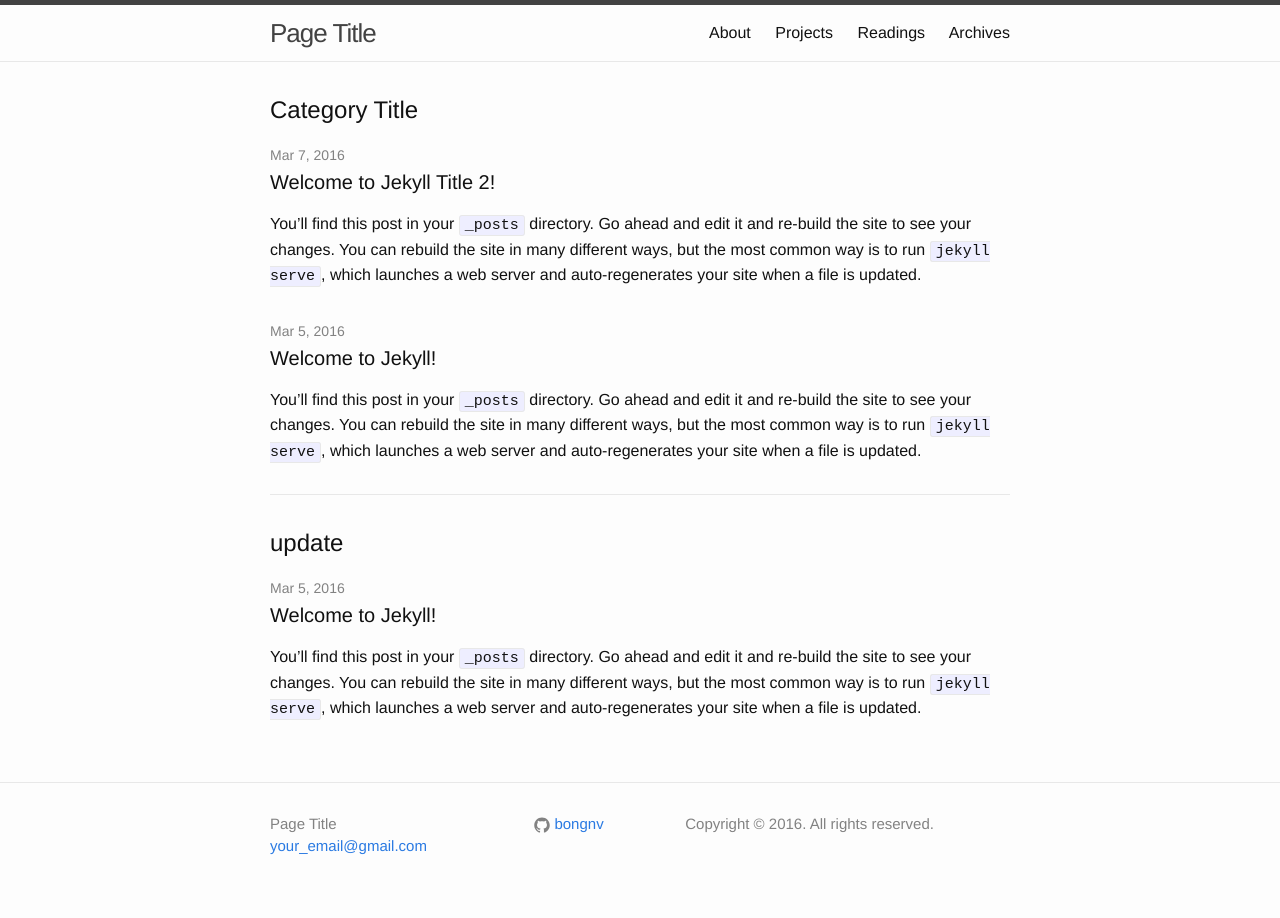
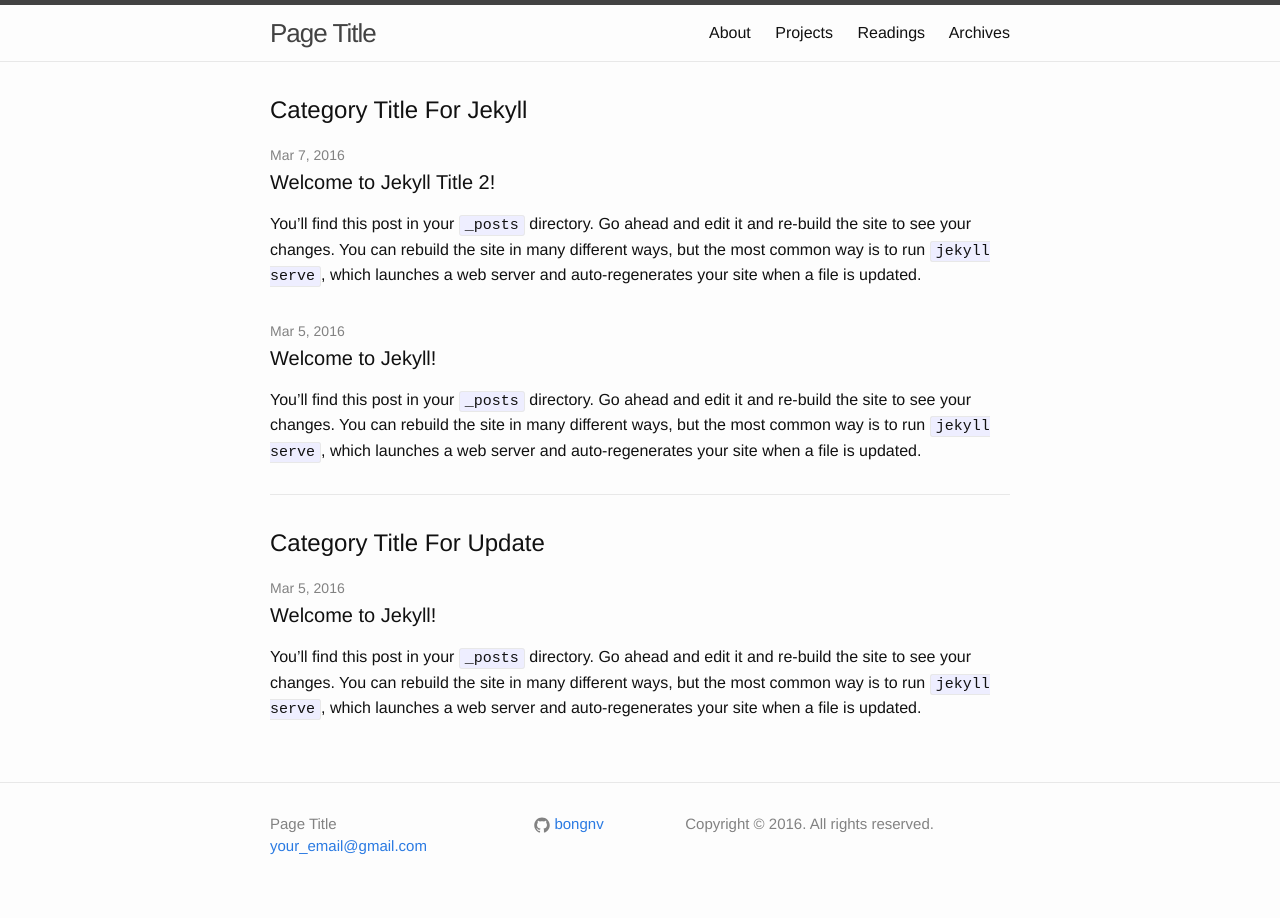
Before and after one commit to ngocthanh2207/simple-jekyll-tmpl, a Jekyll site: the page built from index.html, in a window 1280 px wide. Built offline with Jekyll 4.4.1, drawn with Linux system fonts in a browser that asks for light colours.

Commit message:
Added config for live categories

```diff
--- a/_config.yml
+++ b/_config.yml
@@ -22,6 +22,10 @@ markdown: kramdown
 permalink: /:year/:month/:title.html
 
 #category namme here
-jekyll:
-  #category title
-  title: Category Title
+live_categories:
+  enabled:
+    - jekyll
+    - update
+  titles:
+    jekyll: Category Title For Jekyll
+    update: Category Title For Update
--- a/index.html
+++ b/index.html
@@ -6,18 +6,17 @@ layout: default
 
   <!--<h1 class="page-heading">Posts</h1>-->
     <ul class="post-list">
-      {% for category in site.categories limit:3 %}
+      {% for category in site.live_categories.enabled limit:3 %}
         <li class="category">
-            {% assign category_name = category[0] %}
             <h2 class="category-title">
-                {% if site.[category_name].title %}
-                    {{ site.[category_name].title }}
+                {% if site.live_categories.titles.[category] %}
+                    {{ site.live_categories.titles.[category] }}
                 {% else %}
-                    {{ category_name }}
+                    {{ category }}
                 {% endif %}
             </h2>
             <ul class="post-list">
-                {% for post in site.categories.[category_name] limit:5 %}
+                {% for post in site.categories.[category] limit:5 %}
                 <li class="post">
                         <span class="post-meta">{{ post.date | date: "%b %-d, %Y" }}</span>
 
```
